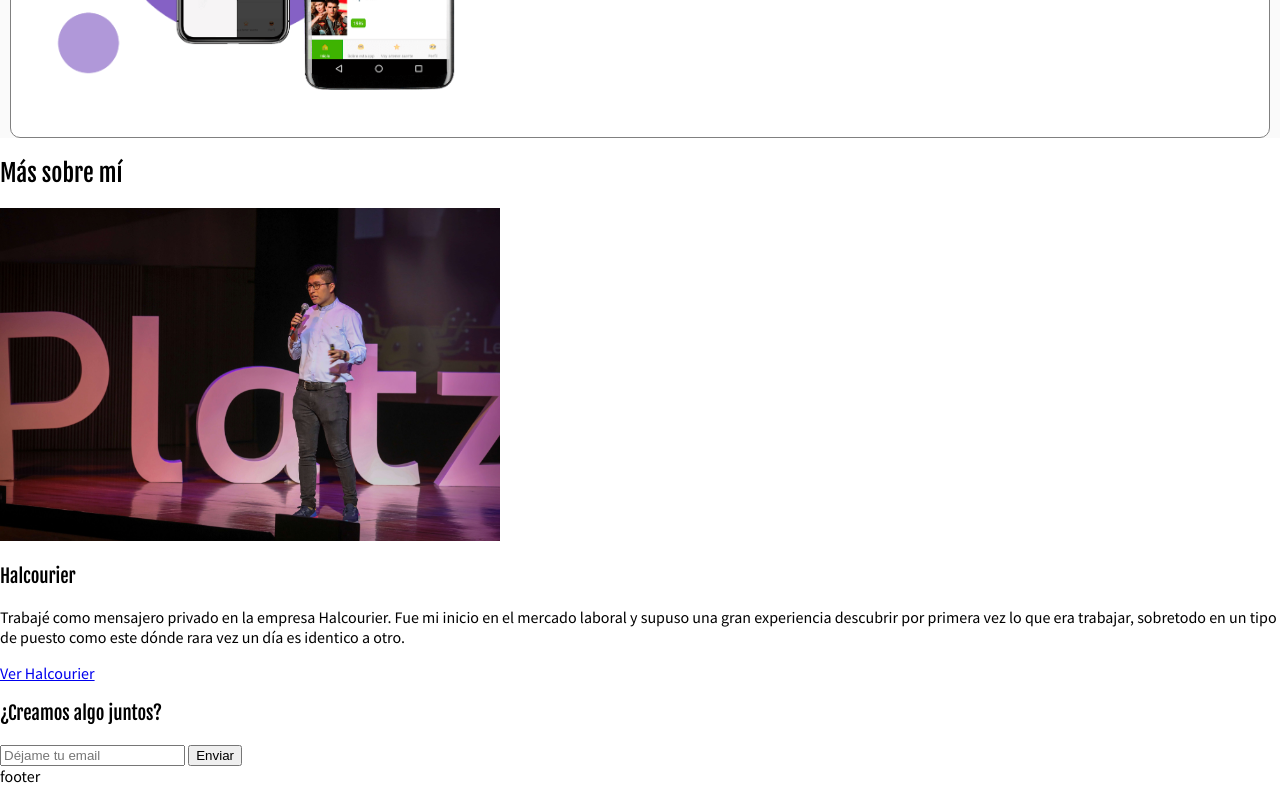
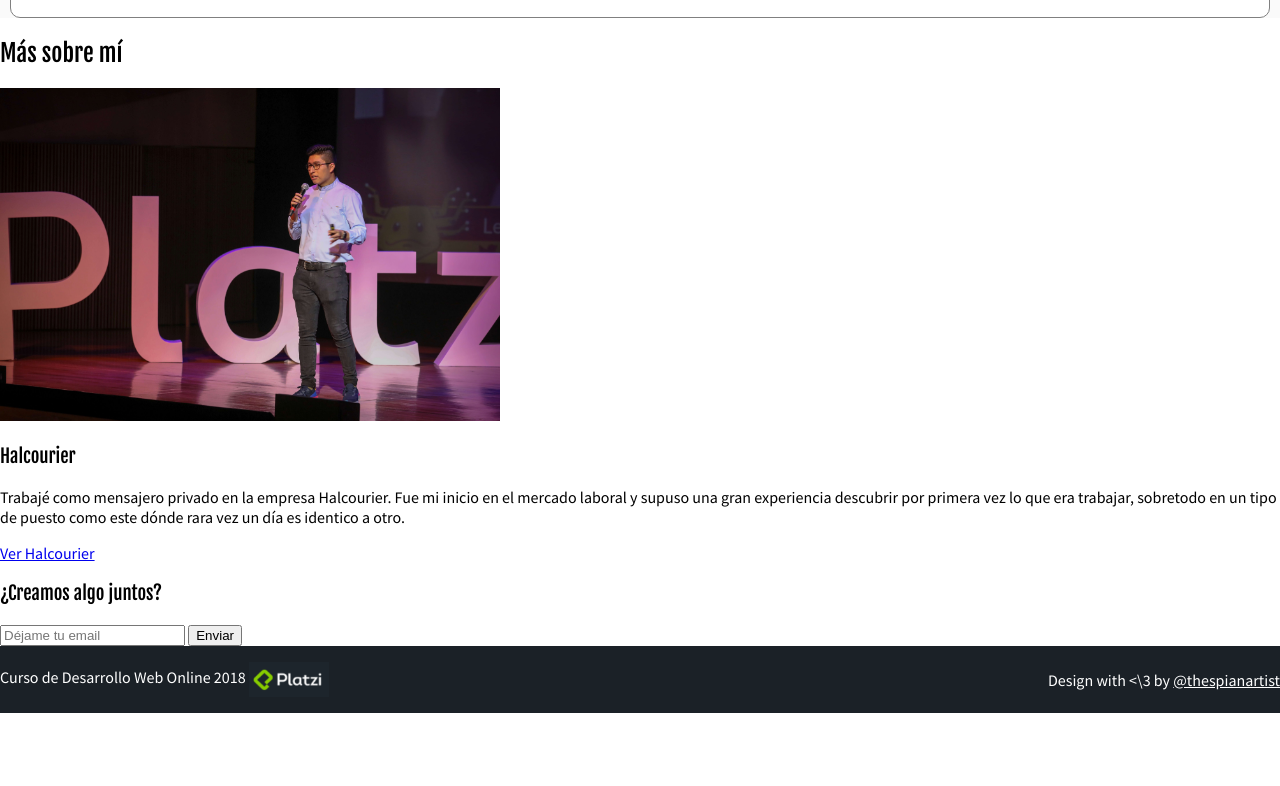
Before and after one commit to juaruiura/Portfolio, a plain HTML site: page index.html in a window 1280 px wide. Shown: the part 1890-2676 px from the top of the page. After the commit the page ends 2603 px from the top, so only its background shows below. Drawn offline with Linux system fonts and the light colour scheme.

Commit message:
More advanced footer and better styling in the hero and navbar

```diff
--- a/css/styles.css
+++ b/css/styles.css
@@ -23,7 +23,7 @@ h1 {
     line-height: 1.5;
     letter-spacing: -.2px;
     color: white;
-    margin: 100px 520px 70px 30px;
+    margin: 0;
 }
 
 h1 strong {
@@ -33,9 +33,10 @@ h1 strong {
 .header {
     background-color: #1b2127;
     color: white;
+    height: 70px;
     display: flex;
     justify-content: space-between;
-    height: 90px;
+    align-items: center;
 }
 
 .menu { /* .menu hereda de .header */
@@ -71,6 +72,8 @@ h1 strong {
     background-repeat: no-repeat;
     background-position-x: right;
     background-color: #1b2127;
+    display: flex;
+    align-items: center;
 }
 
 .portfolio {
@@ -93,3 +96,19 @@ h1 strong {
 .project-imageContainer {
     width: 500px;
 }
+
+.footer {
+    color: white;
+    background-color: #1b2127;
+    display: flex;
+    align-items: center;
+    justify-content: space-between;
+}
+
+.footer img {
+    vertical-align: middle;
+}
+
+.footer a {
+    color: white;
+}
--- a/index.html
+++ b/index.html
@@ -10,7 +10,7 @@
     <body>
         <header class="header">
             <figure class="logo">
-                <img src="images/logo.png" alt="Logo"/>
+                <img src="images/logo.png" height="50" alt="Logo"/>
             </figure>
             <nav class="menu">
                 <ol>
@@ -89,6 +89,13 @@
                 <button>Enviar</button>
             </form>
         </section>
-        <footer class="footer">footer</footer>
+        <footer class="footer">
+            <div>
+                <p>Curso de Desarrollo Web Online 2018 <img src="images/platzi.png" width="80" alt="Logo Platzi"></p>
+            </div>
+            <div>
+                <p>Design with <\3 by <a href="https://twitter.com/thespianartist">@thespianartist</a></p>
+            </div>
+        </footer>
     </body>
 </html>
```
